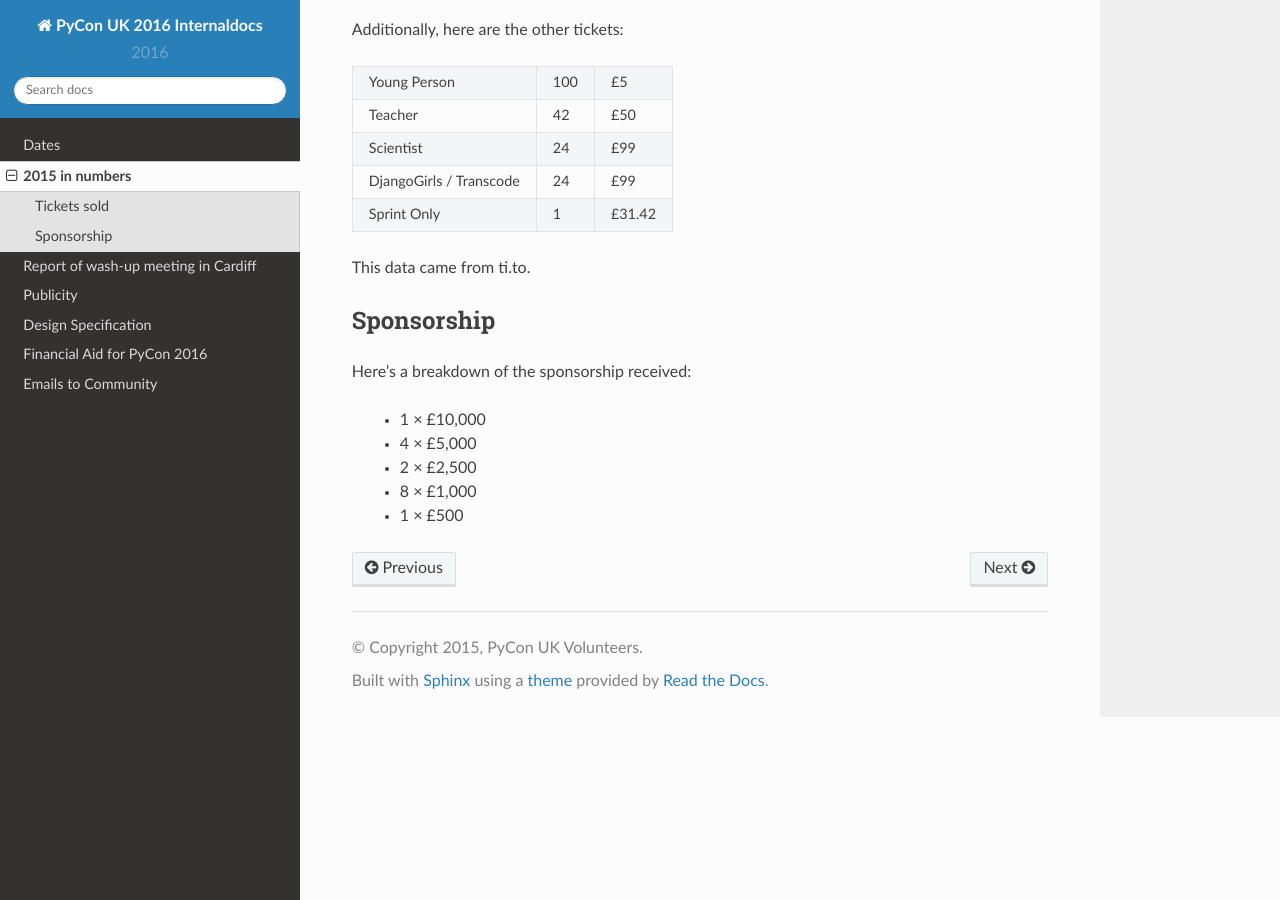
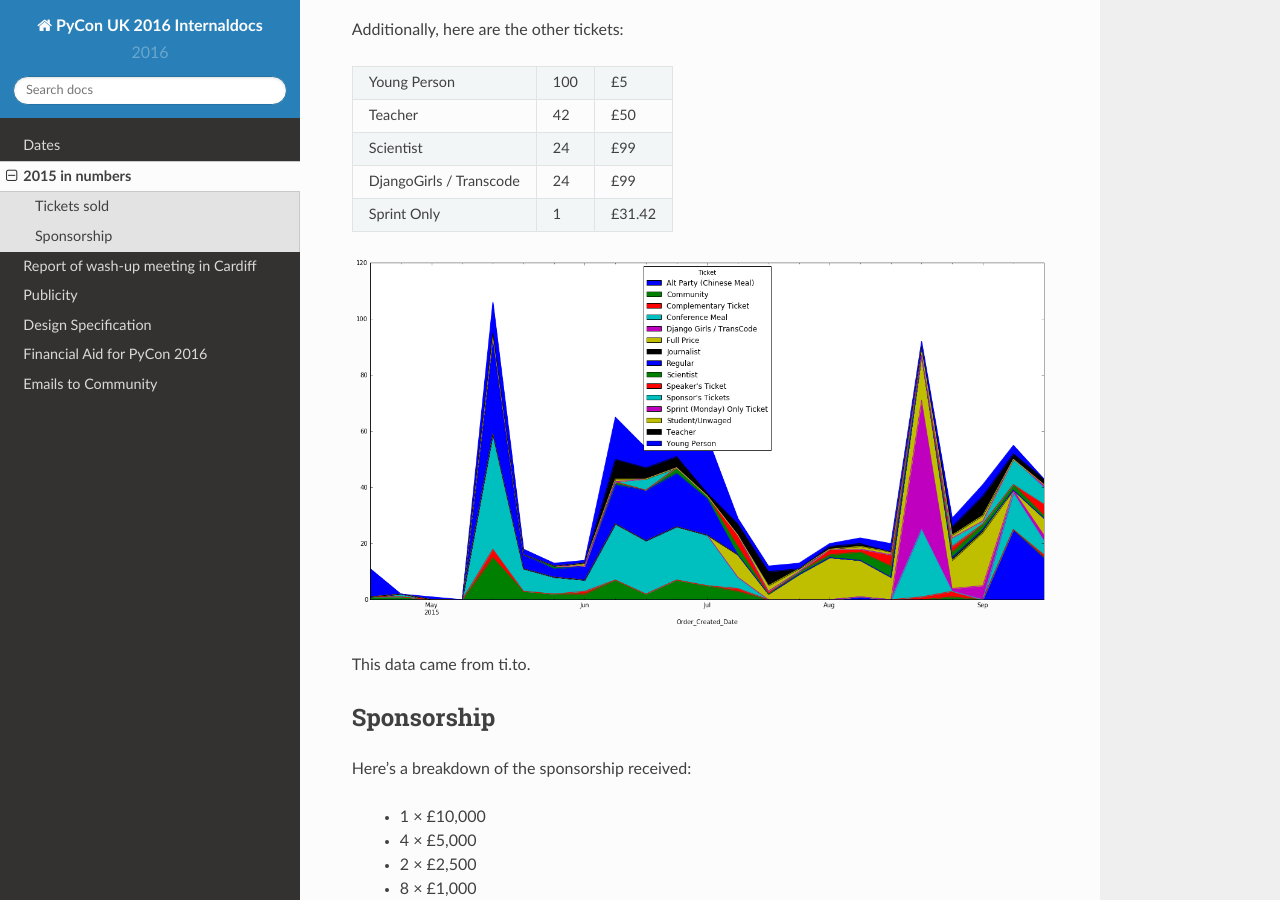
Before and after one commit to PyconUK/documentation, a Sphinx documentation site: the page built from source/2015-in-numbers.rst, in a window 1280 px wide and 900 px high, scrolled down 856 px. Built offline with Sphinx 7.4.7 and the Read the Docs theme 2.0.0, drawn with Linux system fonts in a browser that asks for light colours.

Commit message:
Add ticket sales graph.

```diff
--- a/source/2015-in-numbers.rst
+++ b/source/2015-in-numbers.rst
@@ -55,6 +55,11 @@ Additionally, here are the other tickets:
 | Sprint Only     | 1   | £31.42 |
 +-----------------+-----+--------+
 
+
+
+.. image:: _static/ticket_sales_2015.png
+	   :width: 100%
+
 This data came from ti.to.
 
 
```
Also changed, not shown: source/_static/ticket_sales_2015.png (added).
